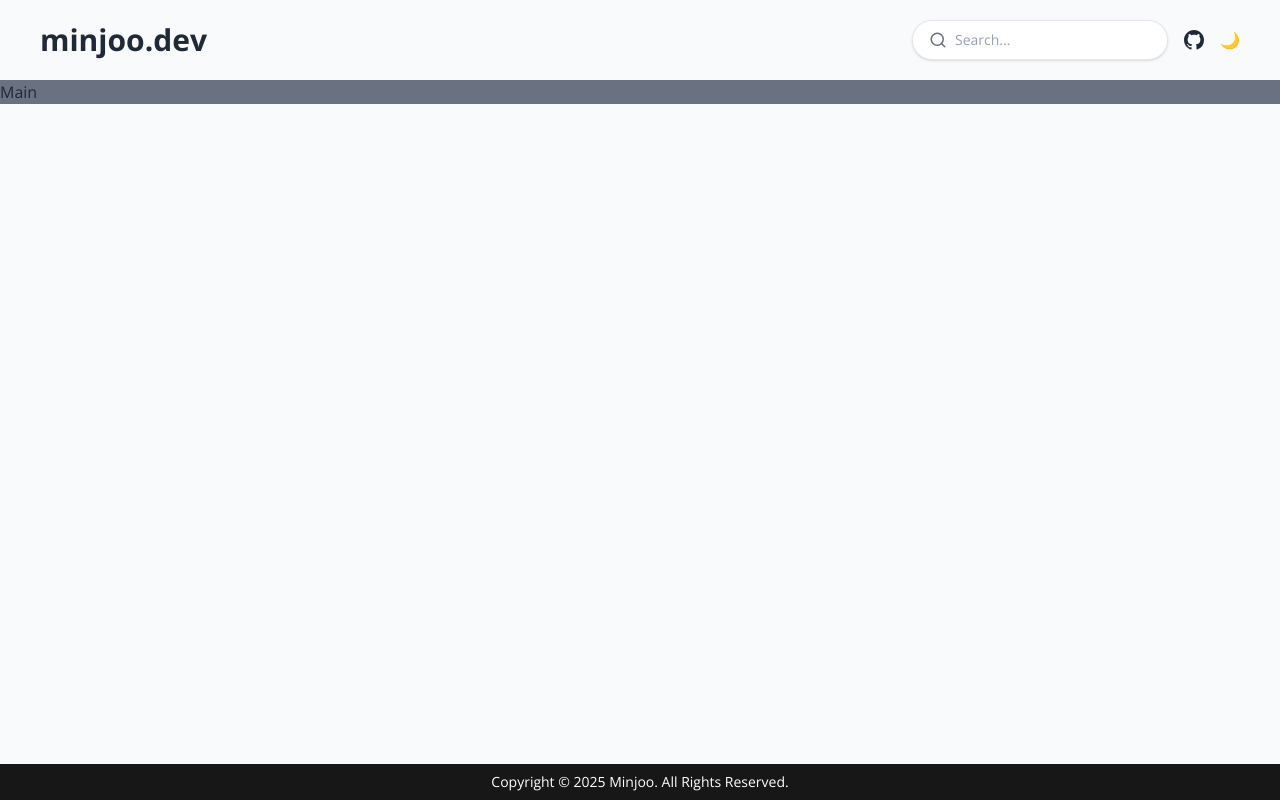
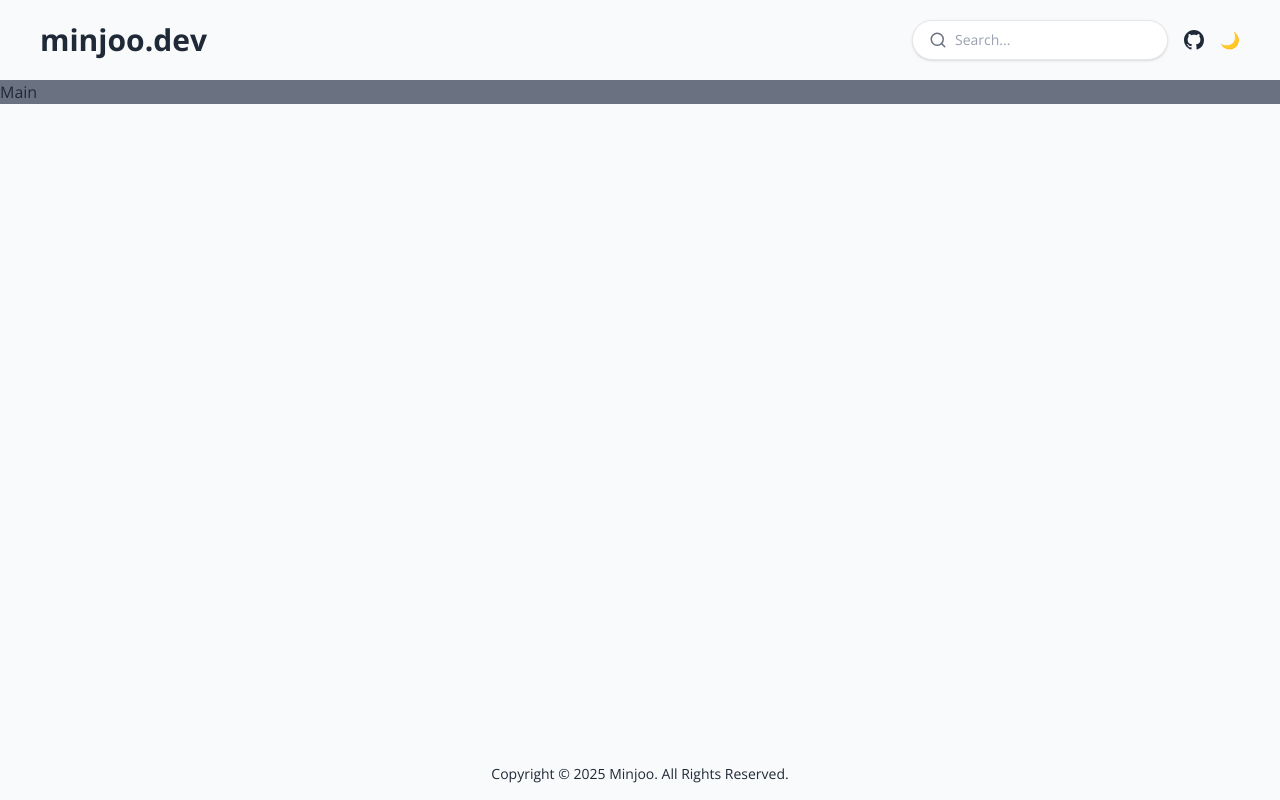
Before and after one commit to Minjoo522/my-blog, a Next.js app: page / in a window 1280 px wide. Built offline with nearby package versions, Linux system fonts and the light colour scheme.

Commit message:
feat: add darkmode

```diff
--- a/src/components/Footer.tsx
+++ b/src/components/Footer.tsx
@@ -1,5 +1,3 @@
 export default function Footer() {
-  return (
-    <p className='bg-neutral-900 py-2 text-center text-sm text-white'>Copyright © 2025 Minjoo. All Rights Reserved.</p>
-  );
+  return <p className='py-4 text-center text-sm'>Copyright © 2025 Minjoo. All Rights Reserved.</p>;
 }
```
